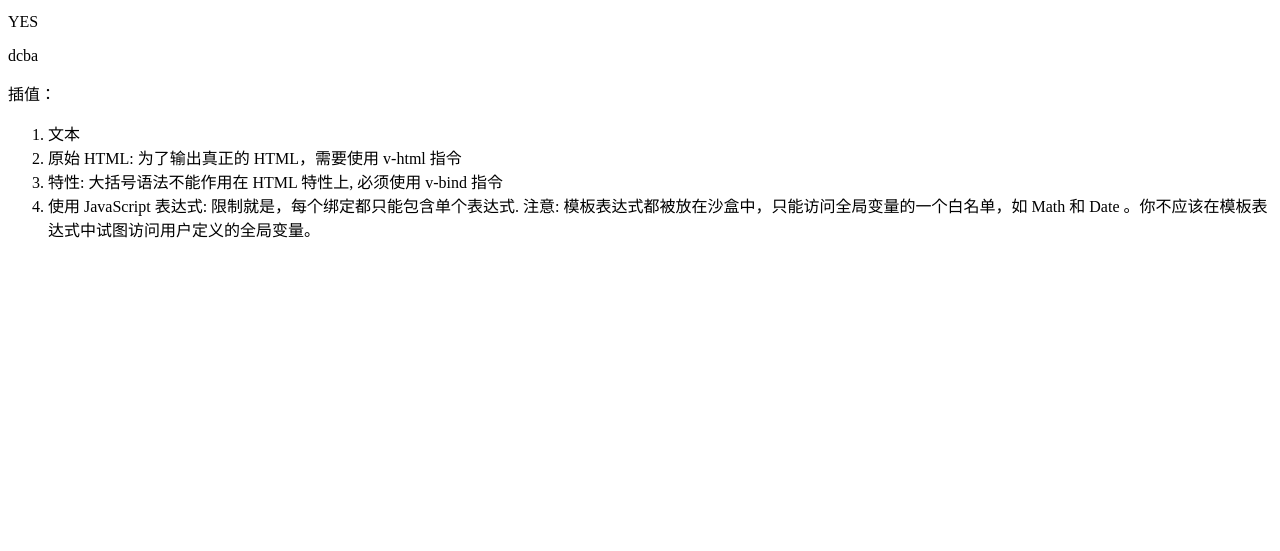
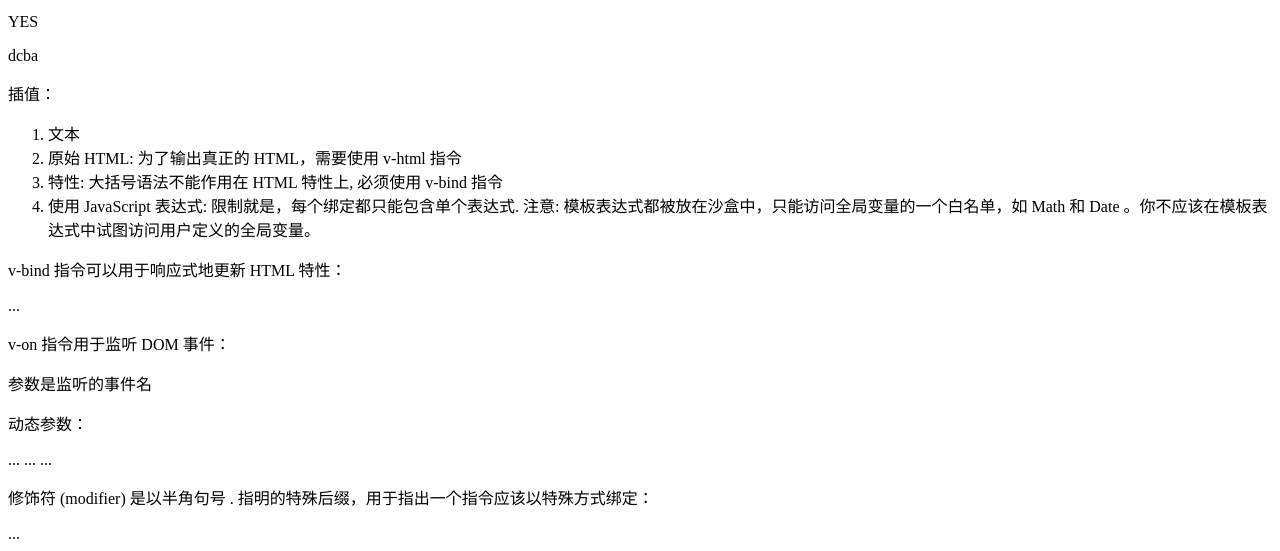
Before and after one commit to KeymonWong/Vue-Learn, a plain HTML site: page vue-02/index.html in a window 1280 px wide. Shown: the part 290-841 px from the top of the page. Before the commit the page ends 800 px from the top, so only its background shows below. Drawn offline with nearby package versions, Linux system fonts and the light colour scheme.

Commit message:
vue指令

```diff
--- /dev/null
+++ b/vue-02/command.js
@@ -0,0 +1,12 @@
+var vm = new Vue({
+	el: '#command',
+	data: {
+		seen: false,
+		url: 'https://cn.vuejs.org/v2/guide/computed.html',
+	},
+	methods: {
+		doSomething: function() {
+
+		}
+	}
+})
--- a/vue-02/index.html
+++ b/vue-02/index.html
@@ -26,7 +26,26 @@
 			</div>
 		</div>
 
+		<div id="command">
+			<p v-if="seen">现在你看到我了</p>
+			<p>v-bind 指令可以用于响应式地更新 HTML 特性：</p>
+			<p v-bind:href="url">...</p>
+			<p>v-on 指令用于监听 DOM 事件：</p>
+			<a v-on:click="doSomething">参数是监听的事件名</a>
+			<p>动态参数：</p>
+			<a v-bind:[attributeName]="url">...</a>
+			<!-- 使用动态参数为一个动态的事件名绑定处理函数,当 eventName 的值为 "focus" 时，v-on:[eventName] 将等价于 v-on:focus -->
+			<a v-on:[eventName]="doOther">...</a>
+			<!--
+			在 DOM 中使用模板时这段代码会被转换为 `v-bind:[someattr]`。
+			除非在实例中有一个名为“someattr”的 property，否则代码不会工作。
+			-->
+			<a v-bind:[someAttr]="value">...</a>
+			<p>修饰符 (modifier) 是以半角句号 . 指明的特殊后缀，用于指出一个指令应该以特殊方式绑定：</p>
+			<form v-on:submit.prevent="onSubmit">...</form>
+		</div>
 
 		<script src="template.js"></script>
+		<script src="command.js"></script>
 	</body>
 </html>
```
